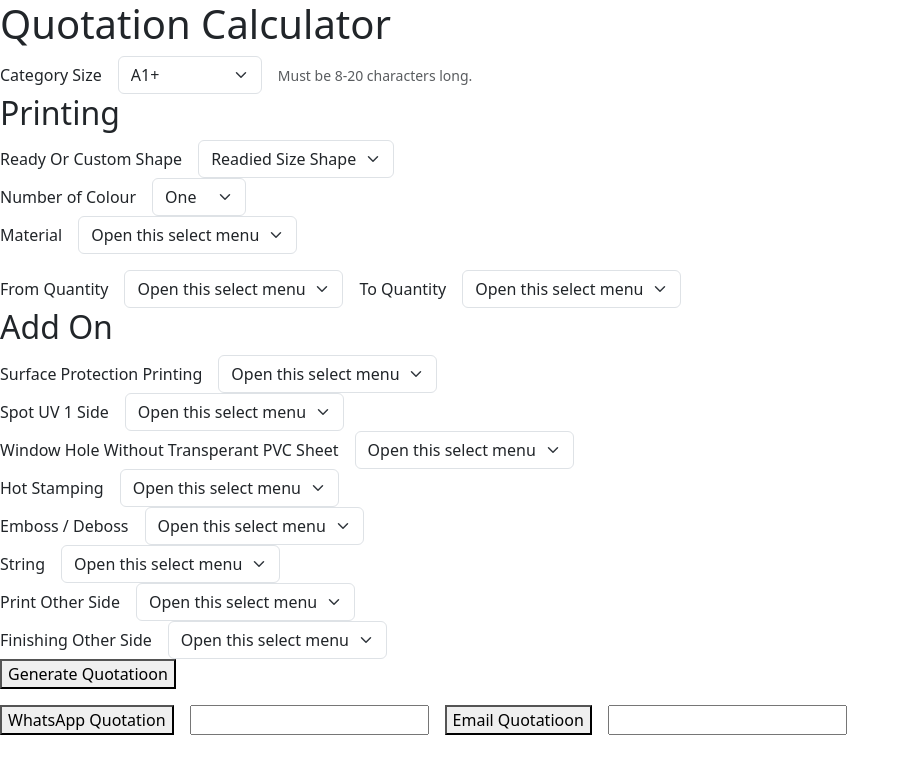
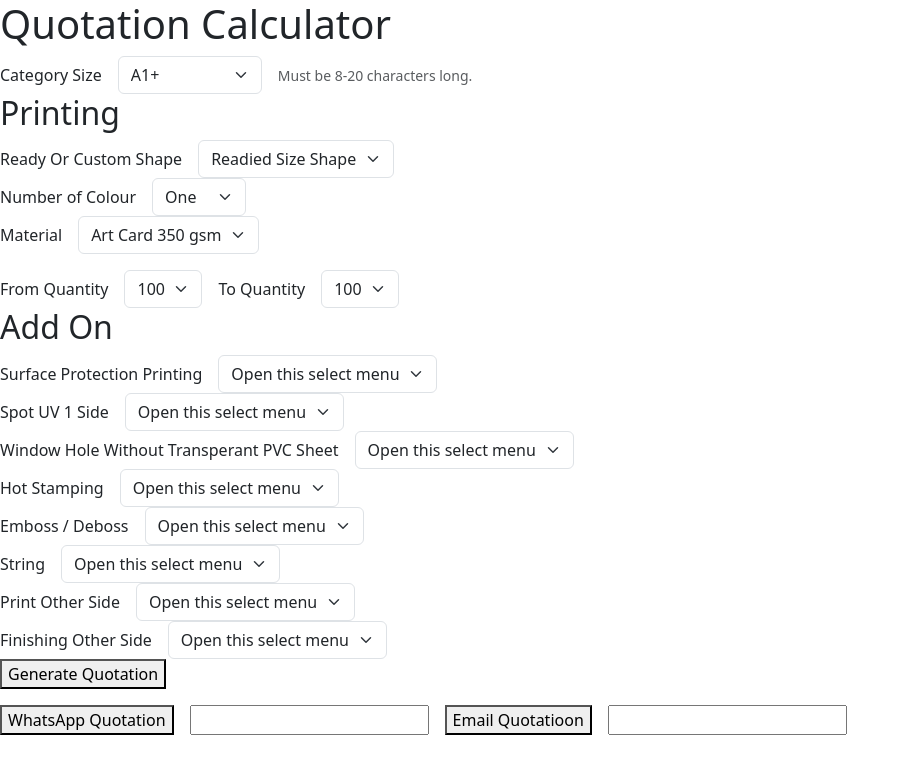
Before and after one commit to oversampling/CetakCopilot, a plain HTML site: page views/index.html in a window 1280 px wide. Shown: the whole page, without its empty margins (0-910 px from the left). Drawn offline with nearby package versions, Linux system fonts and the light colour scheme.

Commit message:
Setup Quotation Body

```diff
--- a/views/index.html
+++ b/views/index.html
@@ -24,7 +24,7 @@
                 <label for="inputPassword6" class="col-form-label">Category Size</label>
             </div>
             <div class="col-auto">
-                <select class="form-select" id="floatingSelect" aria-label="Floating label select example">
+                <select class="form-select" id="floatingSelect" name="sizeCategory">
                     <option value="A1+">A1+</option>
                     <optgroup label="A3">
                         <option value="A3">A3</option>
@@ -75,11 +75,8 @@
                     <label for="inputPassword6" class="col-form-label">Material</label>
                 </div>
                 <div class="col-auto">
-                    <select class="form-select" id="floatingSelect" aria-label="Floating label select example">
-                        <option selected>Open this select menu</option>
-                        <option value="1">One</option>
-                        <option value="2">Two</option>
-                        <option value="3">Three</option>
+                    <select class="form-select" id="floatingSelect" name="material">
+                        <option value="art_card_350gsm" selected>Art Card 350 gsm</option>
                     </select>
                 </div>
             </div>
@@ -89,11 +86,10 @@
                         <label for="inputPassword6" class="col-form-label">From Quantity</label>
                     </div>
                     <div class="col-auto">
-                        <select class="form-select" id="floatingSelect" aria-label="Floating label select example">
-                            <option selected>Open this select menu</option>
-                            <option value="1">One</option>
-                            <option value="2">Two</option>
-                            <option value="3">Three</option>
+                        <select class="form-select" id="floatingSelect" name="quantityFrom">
+                            <option value="100" selected>100</option>
+                            <option value="200">200</option>
+                            <option value="300">300</option>
                         </select>
                     </div>
                 </div>
@@ -102,11 +98,10 @@
                         <label for="inputPassword6" class="col-form-label">To Quantity</label>
                     </div>
                     <div class="col-auto">
-                        <select class="form-select" id="floatingSelect" aria-label="Floating label select example">
-                            <option selected>Open this select menu</option>
-                            <option value="1">One</option>
-                            <option value="2">Two</option>
-                            <option value="3">Three</option>
+                        <select class="form-select" id="floatingSelect" name="quantityFrom">
+                            <option value="100" selected>100</option>
+                            <option value="200">200</option>
+                            <option value="300">300</option>
                         </select>
                     </div>
                 </div>
@@ -219,7 +214,7 @@
                 </div>
             </div>
         </div>
-        <button>Generate Quotatioon</button>
+        <button type="button" id="generateQuoatationBtn">Generate Quotation</button>
         <div class="row g-3 align-items-center">
             <div class="row g-3 align-items-center col-auto">
                 <div class="col-auto">
@@ -239,6 +234,14 @@
             </div>
         </div>
     </form>
+    <script>
+        let generateQuoatationBtn = document.getElementById('generateQuoatationBtn');
+        console.log(generateQuoatationBtn);
+        // generateQuoatationBtn.addEventListener('click', function (e) {
+        //     e.preventDefault();
+        //     console.log('generateQuoatationBtn');
+        // });
+    </script>
 </body>
 
 </html>
```
Also changed, not shown: 3 other files.
